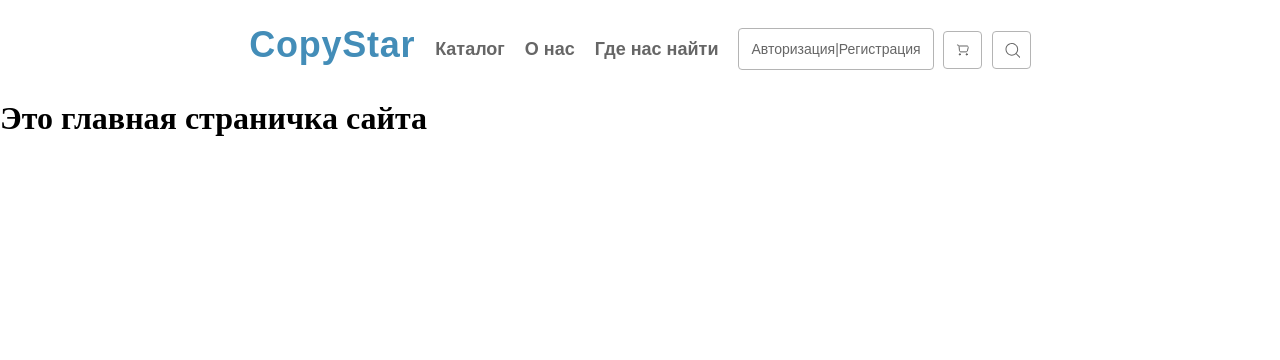
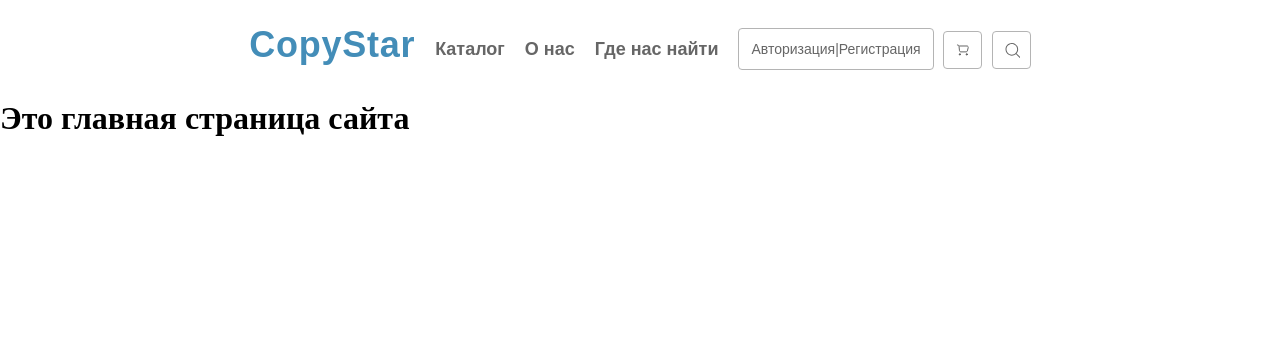
Before and after one commit to PanabeeWQW/django_ex_train, a Django app: page / in a window 1280 px wide. Shown: the top 360 px of the page. Run offline with Django 5.2, Linux system fonts and the light colour scheme; data that the repository does not hold is empty.

```diff
--- a/blog/templates/blog/index.html
+++ b/blog/templates/blog/index.html
@@ -1,10 +1,10 @@
 {% extends 'blog/base.html' %}
 
 {% block title %}
-    Главная страница
+    Copy Star
 {% endblock %}
 {% block content %}
-    <h1>Это главная страничка сайта</h1>
+    <h1>Это главная страница сайта</h1>
     {% for el in products %}
     <div class="product_card">
     <h3>{{ el.name }}</h3>
```
